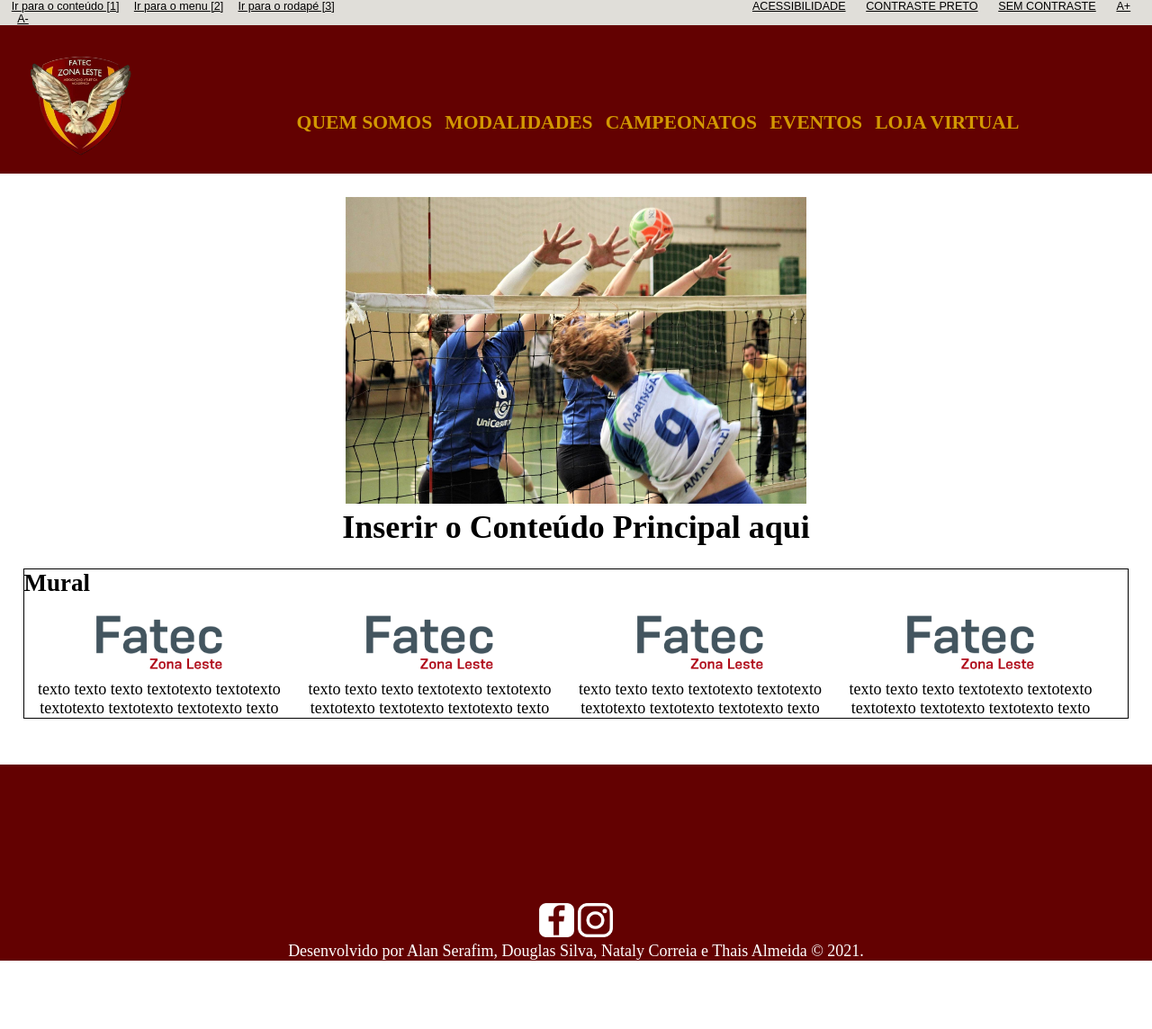
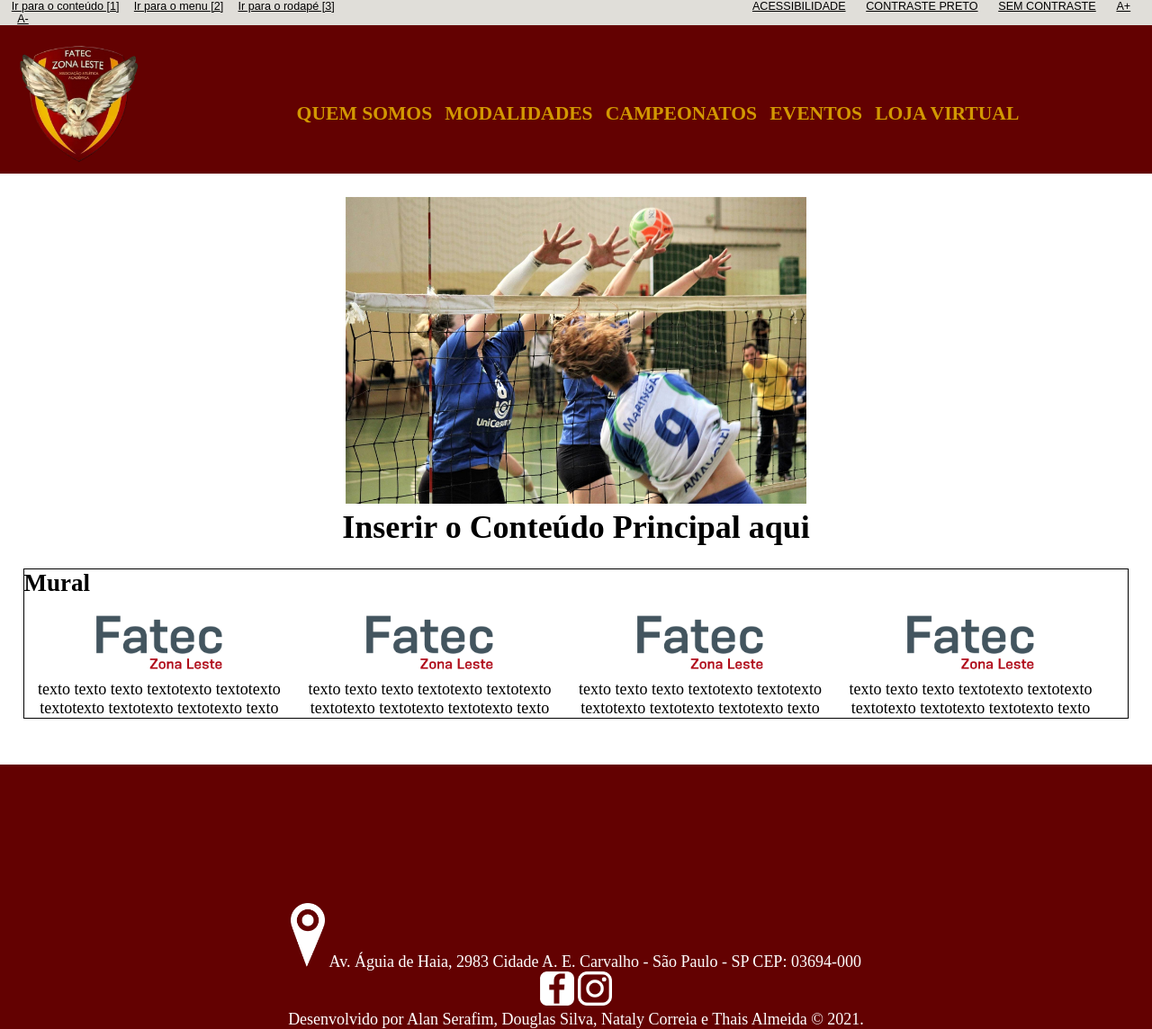
Before and after one commit to pontespablo/AtleticaFatecZL, a plain HTML site: page index.html in a window 1280 px wide. Shown: the whole page at 90% size. Before the commit the page ends 1068 px from the top, so only its background shows below. Drawn offline with Linux system fonts and the light colour scheme.

Commit message:
adicionando icones

```diff
--- a/css/estilo.css
+++ b/css/estilo.css
@@ -41,14 +41,6 @@ body {
     padding-left: 0.5%;
 }
 
-
-#logo-topo {
-    width: 12%;
-    height: auto;
-    margin-left: 2%;
-    margin-top: 2%;
-}
-
 /*Menu superior*/
 
 nav {
@@ -58,9 +50,11 @@ nav {
 }
 
 #logo-topo {
-    width: 10%;
+    width: 150px;
     height: auto;
     float: left;
+    margin-left: 1%;
+    margin-top: 1%;
 }
 
 #menu-topo {
@@ -70,7 +64,7 @@ nav {
 
 #menu-topo li{
     display: inline-block;
-    margin-top: 10%;
+    margin-top: 9%;
     margin-left: 1%;
 }
 
@@ -136,8 +130,18 @@ footer {
     padding-left: 35%;
 }
 
-#ico-facebook, #ico-instagram {
-    width: 10%;
+#ico-facebook, #ico-instagram, #ico-localizacao {
+    width: 38px;
+    height: auto;
+}
+
+
+#ico-localizacao{
+    display: inline-block;
+}
+#localizacao p{
+    display: inline-block;
+    text-align: left;
 }
 
 
--- a/index.html
+++ b/index.html
@@ -69,6 +69,10 @@
     </main>
     <footer>
         <!--Inserir o rodapé aqui-->
+        <section id="localizacao">
+            <img id="ico-localizacao" src="img/localizar.ico" alt="imagem do ícone de localização na cor branca">
+            <p>Av. Águia de Haia, 2983  Cidade A. E. Carvalho - São Paulo - SP CEP: 03694-000</p>
+        </section>
         <section id="ico">
             <img id="ico-facebook" src="img/facebook_img_white.ico" alt="imagem do ícone do facebook na cor branca">
             <img id="ico-facebook" src="img/instagram_img_white.ico" alt="imagem do ícone do instagram na cor branca">
```
Also changed, not shown: img/localizar.ico (added).
